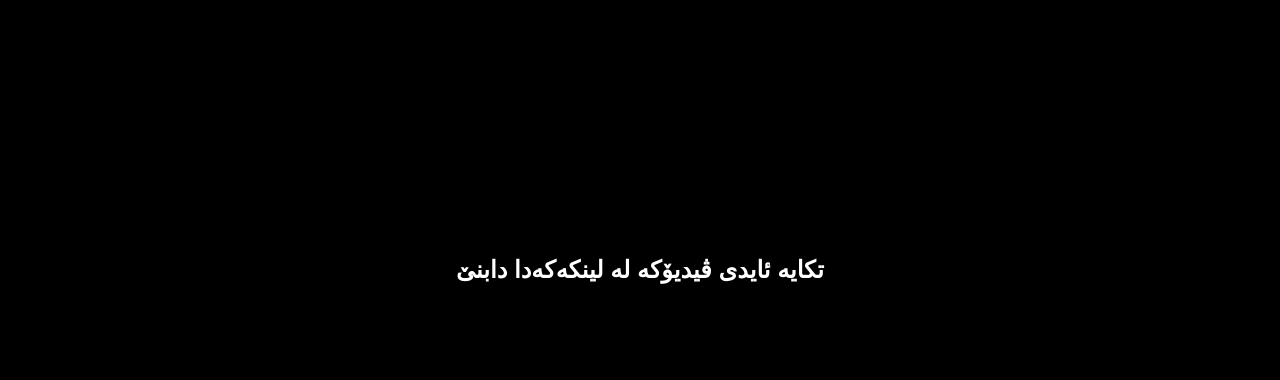
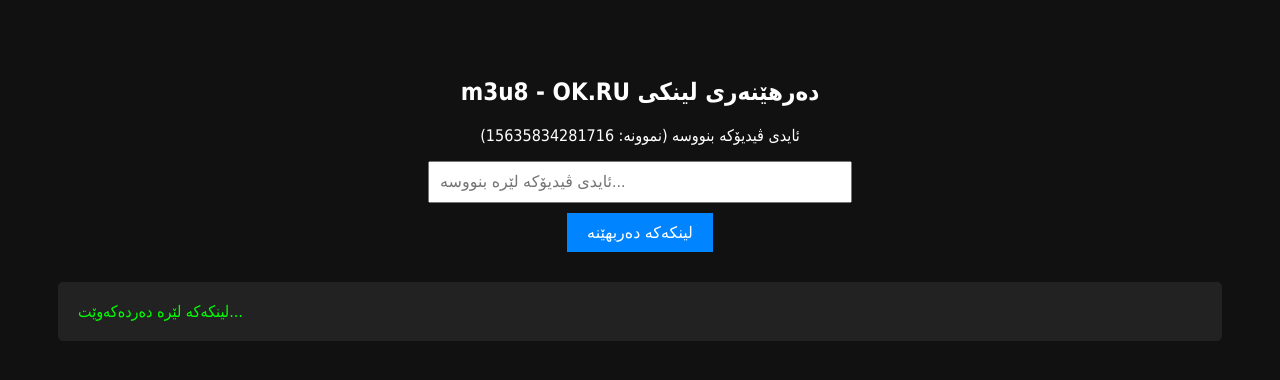
Before and after one commit to r70732950-web/uk.ro, a plain HTML site: page index.html in a window 1280 px wide. Drawn offline with Linux system fonts and the light colour scheme.

Commit message:
Update index.html for Kurdish language support

```diff
--- a/index.html
+++ b/index.html
@@ -3,31 +3,60 @@
 <head>
     <meta charset="UTF-8">
     <meta name="viewport" content="width=device-width, initial-scale=1.0">
-    <title>Maten TV - Player</title>
+    <title>دەرهێنەری لینکی Maten TV</title>
     <style>
-        /* باکگراوندی ڕەش و پڕکردنەوەی تەواوی شاشەکە بە ڤیدیۆکە */
-        body { margin: 0; padding: 0; background-color: #000; overflow: hidden; }
-        iframe { width: 100vw; height: 100vh; border: none; }
+        body { font-family: Tahoma, sans-serif; background: #111; color: white; text-align: center; padding: 50px; }
+        input { padding: 10px; font-size: 16px; width: 60%; max-width: 400px; text-align: left; direction: ltr; }
+        button { padding: 10px 20px; font-size: 16px; background: #0084ff; color: white; border: none; cursor: pointer; margin-top: 10px; }
+        #result { margin-top: 30px; padding: 20px; background: #222; border-radius: 5px; word-wrap: break-word; color: #0f0; direction: ltr; text-align: left; }
     </style>
 </head>
 <body>
+    <h2>دەرهێنەری لینکی m3u8 - OK.RU</h2>
+    <p>ئایدی ڤیدیۆکە بنووسە (نموونە: 15635834281716)</p>
 
-    <!-- پلەیەرەکە کە بەتاڵە تاوەکو لینکەکەی پێ دەدەین -->
-    <iframe id="videoPlayer" allow="autoplay; fullscreen" allowfullscreen></iframe>
+    <input type="text" id="videoId" placeholder="ئایدی ڤیدیۆکە لێرە بنووسە..." />
+    <br>
+    <button onclick="getLink()">لینکەکە دەربهێنە</button>
+
+    <div id="result">لینکەکە لێرە دەردەکەوێت...</div>
 
     <script>
-        // وەرگرتنی ئایدی ڤیدیۆکە لەناو لینکەکەی سەرەوە
-        const urlParams = new URLSearchParams(window.location.search);
-        const videoId = urlParams.get('id');
+        async function getLink() {
+            const vid = document.getElementById('videoId').value.trim();
+            if(!vid) return alert("تکایە ئایدی ڤیدیۆ بنووسە");
 
-        // ئەگەر ئایدی هەبوو، بیخەرە ناو پلەیەرەکەی ok.ru و پەخشی بکە
-        if (videoId) {
-            document.getElementById('videoPlayer').src = "https://ok.ru/videoembed/" + videoId + "?autoplay=1";
-        } else {
-            // ئەگەر ئایدی نەبوو، ئەم نامەیە پیشان بدە
-            document.body.innerHTML = "<h2 style='color:white; text-align:center; font-family:sans-serif; margin-top:20%;'>تکایە ئایدی ڤیدیۆکە لە لینکەکەدا دابنێ</h2>";
+            const resultDiv = document.getElementById('result');
+            resultDiv.innerText = "چاوەڕێ بکە، خەریکی شکاندنی کۆدەکەیە...";
+
+            // بەکارهێنانی پڕۆکسییەکی کاتی تەنها بۆ تێپەڕاندنی سکیوێرتی کرۆم (CORS) تا بتوانین تێکستەکە بخوێنینەوە
+            const targetUrl = encodeURIComponent(`https://ok.ru/videoembed/${vid}`);
+            const proxyUrl = `https://api.allorigins.win/get?url=${targetUrl}`;
+
+            try {
+                const response = await fetch(proxyUrl);
+                const data = await response.json();
+                const html = data.contents;
+
+                // گەڕان بەدوای لینکی m3u8 لەناو فایلەکانی ok.ru
+                const match = html.match(/data-options=(?:'|")([^'"]+)(?:'|")/i);
+                if(match && match[1]) {
+                    let decoded = decodeURIComponent(match[1].replace(/&quot;/g, '"').replace(/&amp;/g, '&'));
+                    let m3u8Match = decoded.match(/(https:\/\/[^"'\s\\]+\.m3u8[^"'\s\\]*)/i);
+
+                    if(m3u8Match && m3u8Match[1]) {
+                        let cleanLink = m3u8Match[1].replace(/\\u0026/g, '&');
+                        resultDiv.innerHTML = `<p style="color:white; text-align:right;">ئەمەش لینکە خاوێنەکەی m3u8:</p><br><a href="${cleanLink}" style="color:#0f0;" target="_blank">${cleanLink}</a>`;
+                    } else {
+                        resultDiv.innerText = "لینکەکە نەدۆزرایەوە!";
+                    }
+                } else {
+                    resultDiv.innerText = "کۆدی ڤیدیۆکە نەدۆزرایەوە!";
+                }
+            } catch(e) {
+                resultDiv.innerText = "هەڵەیەک ڕوویدا لە کاتی پەیوەندیکردن: " + e.message;
+            }
         }
     </script>
-
 </body>
 </html>
```
